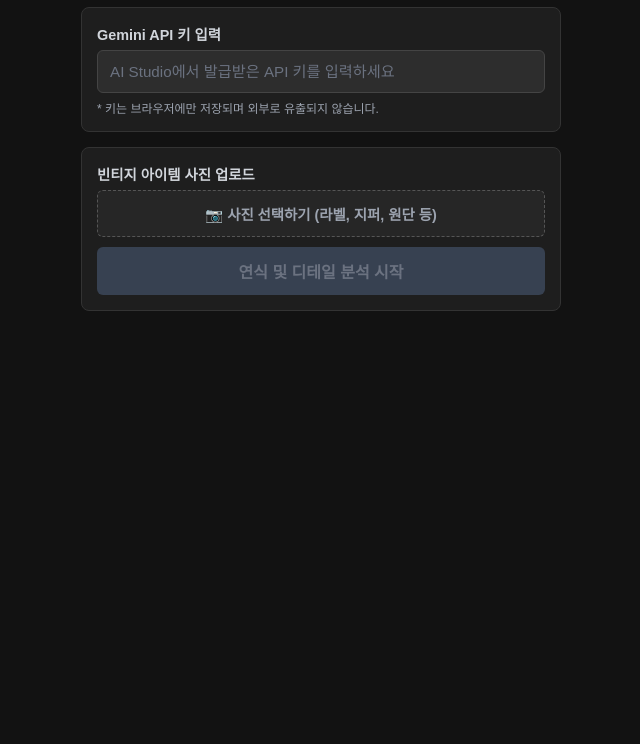
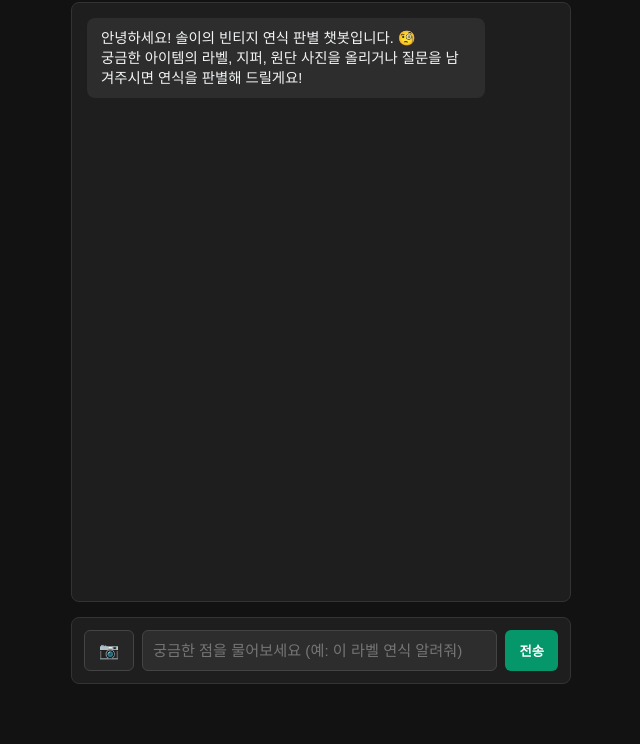
Before and after one commit to skekddu2-maker/janmullabi, a plain HTML site: page index.html in a window 1280 px wide. Shown: the part 56-800 px from the top of the page, without its empty margins (319-959 px from the left). Drawn offline with Linux system fonts and the light colour scheme.

Commit message:
Update index.html

```diff
--- a/index.html
+++ b/index.html
@@ -3,7 +3,7 @@
 <head>
     <meta charset="UTF-8">
     <meta name="viewport" content="width=device-width, initial-scale=1.0">
-    <title>솔이의 빈티지 연식 판별기 (Vintage Era Identifier)</title>
+    <title>솔이의 빈티지 연식 판별 챗봇</title>
     <style>
         * { box-sizing: border-box; margin: 0; padding: 0; }
         body {
@@ -18,209 +18,196 @@
         }
         .container {
             width: 100%;
-            max-width: 480px;
+            max-width: 500px;
+            display: flex;
+            flex-direction: column;
+            height: 90vh;
         }
         h1 {
             font-size: 1.2rem;
-            margin-bottom: 15px;
+            margin-bottom: 10px;
             color: #f3f4f6;
             text-align: center;
         }
-        .card {
+        .chat-box {
+            flex: 1;
             background-color: #1e1e1e;
+            border: 1px solid #333;
+            border-radius: 8px;
             padding: 15px;
+            overflow-y: auto;
+            margin-bottom: 15px;
+            display: flex;
+            flex-direction: column;
+            gap: 12px;
+        }
+        .message {
+            padding: 10px 14px;
             border-radius: 8px;
-            margin-bottom: 15px;
+            max-width: 85%;
+            font-size: 0.9rem;
+            line-height: 1.4;
+            white-space: pre-wrap;
+        }
+        .message.user {
+            background-color: #059669;
+            color: white;
+            align-self: flex-end;
+        }
+        .message.bot {
+            background-color: #2d2d2d;
+            color: #f3f4f6;
+            align-self: flex-start;
+        }
+        .message img {
+            max-width: 100%;
+            border-radius: 6px;
+            margin-bottom: 8px;
+        }
+        .input-area {
+            background-color: #1e1e1e;
+            padding: 12px;
+            border-radius: 8px;
             border: 1px solid #333;
+            display: flex;
+            flex-direction: column;
+            gap: 8px;
         }
-        label {
-            font-size: 0.9rem;
-            font-weight: bold;
-            display: block;
-            margin-bottom: 6px;
-            color: #d1d5db;
+        .preview-thumb {
+            max-height: 60px;
+            border-radius: 4px;
+            display: none;
+            width: fit-content;
         }
-        input, textarea {
-            width: 100%;
-            padding: 12px;
+        .input-row {
+            display: flex;
+            gap: 8px;
+        }
+        input[type="text"] {
+            flex: 1;
+            padding: 10px;
             font-size: 0.95rem;
             background-color: #2d2d2d;
             border: 1px solid #444;
             color: #f3f4f6;
             border-radius: 6px;
             outline: none;
-            margin-bottom: 10px;
         }
-        input::placeholder, textarea::placeholder { color: #6b7280; }
-
-        .file-upload-label {
-            display: block;
-            width: 100%;
-            padding: 12px;
+        .upload-btn, .send-btn {
             background-color: #262626;
-            border: 1px dashed #555;
-            text-align: center;
+            color: #f3f4f6;
+            border: 1px solid #444;
+            padding: 10px 14px;
             border-radius: 6px;
             cursor: pointer;
             font-weight: bold;
-            color: #9ca3af;
-            margin-bottom: 10px;
         }
-        .file-upload-label:hover { background-color: #333; color: #fff; }
+        .upload-btn:hover, .send-btn:hover { background-color: #383838; }
+        .send-btn { background-color: #059669; border: none; color: white; }
+        .send-btn:hover { background-color: #047857; }
         input[type="file"] { display: none; }
-
-        .preview-container {
-            width: 100%;
-            max-height: 250px;
-            overflow: hidden;
-            border-radius: 6px;
-            margin-bottom: 10px;
-            display: none;
-            text-align: center;
-            background: #000;
-        }
-        .preview-container img {
-            max-width: 100%;
-            max-height: 250px;
-            object-fit: contain;
-        }
-
-        .action-btn {
-            display: block;
-            width: 100%;
-            padding: 12px;
-            background-color: #059669;
-            color: white;
-            font-weight: bold;
-            text-align: center;
-            border: none;
-            border-radius: 6px;
-            cursor: pointer;
-            font-size: 1rem;
-        }
-        .action-btn:hover { background-color: #047857; }
-        .action-btn:disabled { background-color: #374151; color: #6b7280; cursor: not-allowed; }
-
-        .result-box {
-            background-color: #1e1e1e;
-            border: 1px solid #333;
-            border-radius: 8px;
-            padding: 15px;
-            margin-top: 15px;
-            white-space: pre-wrap;
-            font-size: 0.9rem;
-            line-height: 1.5;
-            display: none;
-        }
     </style>
 </head>
 <body>
 
 <div class="container">
-    <h1>🧥 솔이의 빈티지 연식 판별기</h1>
+    <h1>🧥 솔이의 빈티지 연식 판별 챗봇</h1>
 
-    <div class="card">
-        <label>Gemini API 키 입력</label>
-        <input type="password" id="apiKeyInput" placeholder="AI Studio에서 발급받은 API 키를 입력하세요">
-        <p style="font-size: 0.75rem; color: #9ca3af; margin-top: -4px;">* 키는 브라우저에만 저장되며 외부로 유출되지 않습니다.</p>
+    <div class="chat-box" id="chatBox">
+        <div class="message bot">안녕하세요! 솔이의 빈티지 연식 판별 챗봇입니다. 🧐<br>궁금한 아이템의 라벨, 지퍼, 원단 사진을 올리거나 질문을 남겨주시면 연식을 판별해 드릴게요!</div>
     </div>
 
-    <div class="card">
-        <label>빈티지 아이템 사진 업로드</label>
-        <label class="file-upload-label" for="fileInput">📷 사진 선택하기 (라벨, 지퍼, 원단 등)</label>
-        <input type="file" id="fileInput" accept="image/*">
-
-        <div class="preview-container" id="previewBox">
-            <img id="imagePreview" src="" alt="미리보기">
+    <div class="input-area">
+        <img id="previewThumb" class="preview-thumb" src="" alt="미리보기">
+        <div class="input-row">
+            <label class="upload-btn" for="fileInput">📷</label>
+            <input type="file" id="fileInput" accept="image/*">
+            <input type="text" id="userInput" placeholder="궁금한 점을 물어보세요 (예: 이 라벨 연식 알려줘)" onkeydown="if(event.key==='Enter') sendMessage()">
+            <button class="send-btn" onclick="sendMessage()">전송</button>
         </div>
-
-        <button class="action-btn" id="analyzeBtn" onclick="analyzeImage()" disabled>연식 및 디테일 분석 시작</button>
     </div>
-
-    <div class="result-box" id="resultBox"></div>
 </div>
 
 <script>
-    let base64Image = null;
-    let mimeType = null;
+    let selectedImageBase64 = null;
+    let selectedMimeType = null;
 
     const fileInput = document.getElementById('fileInput');
-    const previewBox = document.getElementById('previewBox');
-    const imagePreview = document.getElementById('imagePreview');
-    const analyzeBtn = document.getElementById('analyzeBtn');
+    const previewThumb = document.getElementById('previewThumb');
+    const chatBox = document.getElementById('chatBox');
+    const userInput = document.getElementById('userInput');
 
     fileInput.onchange = (e) => {
         const file = e.target.files[0];
         if (!file) return;
-
-        mimeType = file.type;
+        selectedMimeType = file.type;
         const reader = new FileReader();
         reader.onload = (uploadEvent) => {
-            base64Image = uploadEvent.target.result.split(',')[1];
-            imagePreview.src = uploadEvent.target.result;
-            previewBox.style.display = 'block';
-            checkReady();
+            selectedImageBase64 = uploadEvent.target.result.split(',')[1];
+            previewThumb.src = uploadEvent.target.result;
+            previewThumb.style.display = 'block';
         };
         reader.readAsDataURL(file);
     };
 
-    document.getElementById('apiKeyInput').oninput = checkReady;
+    async function sendMessage() {
+        const text = userInput.value.trim();
+        if (!text && !selectedImageBase64) return;
 
-    function checkReady() {
-        const apiKey = document.getElementById('apiKeyInput').value.trim();
-        if (apiKey && base64Image) {
-            analyzeBtn.disabled = false;
-        } else {
-            analyzeBtn.disabled = true;
+        // 유저 메시지 화면에 추가
+        const userMsgDiv = document.createElement('div');
+        userMsgDiv.className = 'message user';
+        if (selectedImageBase64) {
+            const imgTag = document.createElement('img');
+            imgTag.src = previewThumb.src;
+            userMsgDiv.appendChild(imgTag);
         }
-    }
+        if (text) {
+            const textTag = document.createElement('div');
+            textTag.innerText = text;
+            userMsgDiv.appendChild(textTag);
+        }
+        chatBox.appendChild(userMsgDiv);
+        chatBox.scrollTop = chatBox.scrollHeight;
 
-    async function analyzeImage() {
-        const apiKey = document.getElementById('apiKeyInput').value.trim();
-        const resultBox = document.getElementById('resultBox');
+        const currentImage = selectedImageBase64;
+        const currentMime = selectedMimeType;
 
-        if (!apiKey || !base64Image) return;
+        // 입력창 초기화
+        userInput.value = '';
+        selectedImageBase64 = null;
+        selectedMimeType = null;
+        previewThumb.style.display = 'none';
+        previewThumb.src = '';
 
-        analyzeBtn.disabled = true;
-        analyzeBtn.innerText = "분석 중입니다... 🧐";
-        resultBox.style.display = 'block';
-        resultBox.innerText = "사진의 라벨, 하드웨어, 원단 디테일을 꼼꼼히 분석하는 중입니다. 잠시만 기다려주세요!";
-
-        const promptText = "당신은 세계적인 빈티지 의류 및 밀리터리 기어, 빈티지 시계/안경 전문가입니다. 업로드된 사진을 면밀히 분석해주세요. 다음 항목들을 포함하여 상세히 설명해주세요:\n1. 예상 연식 (또는 제작 시기)\n2. 브랜드, 모델명 또는 출처 (군복, 복각 브랜드 등)\n3. 핵심 디테일 분석 (라벨 폰트, 지퍼 종류(TALON, RAPID 등), 스냅 버튼, 원단 직조감(HBT 등), 스티치 색상 등 근거가 되는 특징)\n4. 기타 흥미로운 빈티지적 가치나 특징";
+        // 로딩 메시지 추가
+        const botMsgDiv = document.createElement('div');
+        botMsgDiv.className = 'message bot';
+        botMsgDiv.innerText = "분석 중입니다... 🧐";
+        chatBox.appendChild(botMsgDiv);
+        chatBox.scrollTop = chatBox.scrollHeight;
 
         try {
-            const response = await fetch(`https://generativelanguage.googleapis.com/v1beta/models/gemini-2.5-flash:generateContent?key=${apiKey}`, {
+            const response = await fetch('/api/analyze', {
                 method: 'POST',
                 headers: { 'Content-Type': 'application/json' },
                 body: JSON.stringify({
-                    contents: [{
-                        parts: [
-                            { text: promptText },
-                            {
-                                inline_data: {
-                                    mime_type: mimeType,
-                                    data: base64Image
-                                }
-                            }
-                        ]
-                    }]
+                    prompt: text || "이 빈티지 아이템의 예상 연식과 디테일을 분석해주세요.",
+                    image: currentImage,
+                    mimeType: currentMime
                 })
             });
 
             const data = await response.json();
-
             if (data.error) {
-                resultBox.innerText = "에러 발생: " + data.error.message;
+                botMsgDiv.innerText = "오류 발생: " + data.error;
             } else {
-                const text = data.candidates[0].content.parts[0].text;
-                resultBox.innerText = text;
+                botMsgDiv.innerText = data.result;
             }
         } catch (err) {
-            resultBox.innerText = "통신 중 오류가 발생했습니다: " + err.message;
-        } finally {
-            analyzeBtn.disabled = false;
-            analyzeBtn.innerText = "연식 및 디테일 분석 시작";
+            botMsgDiv.innerText = "통신 중 오류가 발생했습니다.";
         }
+        chatBox.scrollTop = chatBox.scrollHeight;
     }
 </script>
 
```
